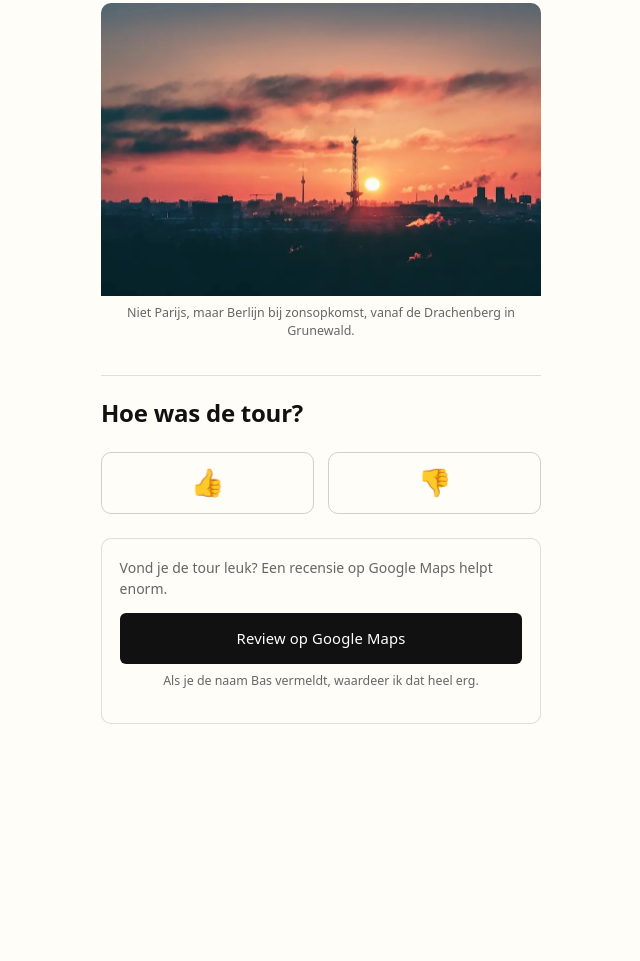
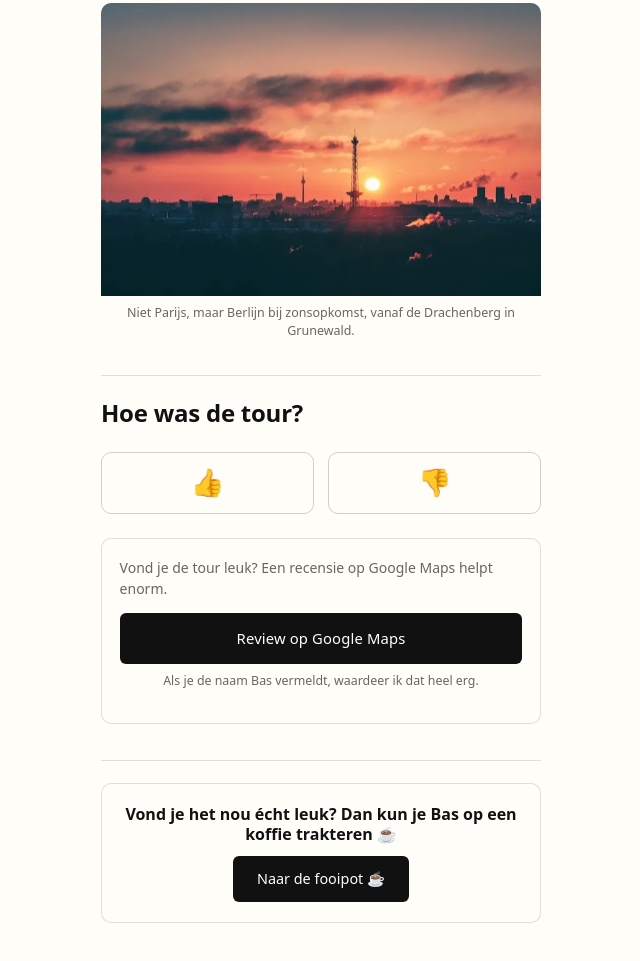
Before and after one commit to basgras/personal, a plain HTML site: page berlintips/index.html in a window 1280 px wide. Shown: the part 678-1639 px from the top of the page, without its empty margins (319-959 px from the left). Before the commit the page ends 1466 px from the top, so only its background shows below. Drawn offline with Linux system fonts and the light colour scheme.

Commit message:
Enable Buy Me a Coffee section in index.html
Uncomment Buy Me a Coffee section and update heading text.

```diff
--- a/berlintips/index.html
+++ b/berlintips/index.html
@@ -686,9 +686,8 @@
     </section>
 
     <!-- ================================================
-         SECTION 3: Buy Me a Coffee (disabled)
+         SECTION 3: Buy Me a Coffee
     ================================================ -->
-    <!--
     <section id="coffee-section" class="section-body" aria-label="Fooi voor de gids">
       <div class="coffee-card">
         <h2 class="coffee-heading" id="coffee-heading"></h2>
@@ -701,7 +700,7 @@
         >Naar de fooipot ☕</a>
       </div>
     </section>
-    -->
+
 
   </div><!-- /.container -->
 
@@ -714,15 +713,15 @@
       guideName:      'Bas',
       googleMapsUrl:  'https://maps.app.goo.gl/W9QEMyamaupmE3kS8',
       feedbackEmail:  'bas@grasmayer.com',
-      // buyMeCoffeeUrl: 'https://buymeacoffee.com/tourgidsbas'
+      buyMeCoffeeUrl: 'https://buymeacoffee.com/tourgidsbas'
     };
 
     // Wire up URLs and dynamic text
     document.getElementById('maps-btn').href = CONFIG.googleMapsUrl;
 
-    // var coffeeHeading = document.getElementById('coffee-heading');
-    // if (coffeeHeading) coffeeHeading.textContent =
-      // 'Vond je het nou écht leuk? Dan kun je ' + CONFIG.guideName + ' op een koffie trakteren \u2615';
+     var coffeeHeading = document.getElementById('coffee-heading');
+     if (coffeeHeading) coffeeHeading.textContent =
+       'Vond je het nou écht leuk? Dan kun je ' + CONFIG.guideName + ' op een koffie trakteren \u2615';
 
     document.getElementById('tips-intro').textContent =
       'Ik hoop dat je de tour interessant vond! ' +
```
